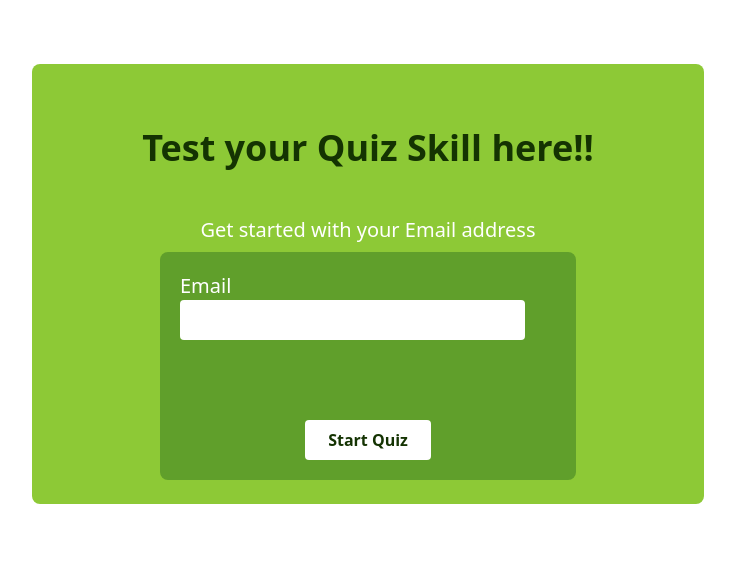
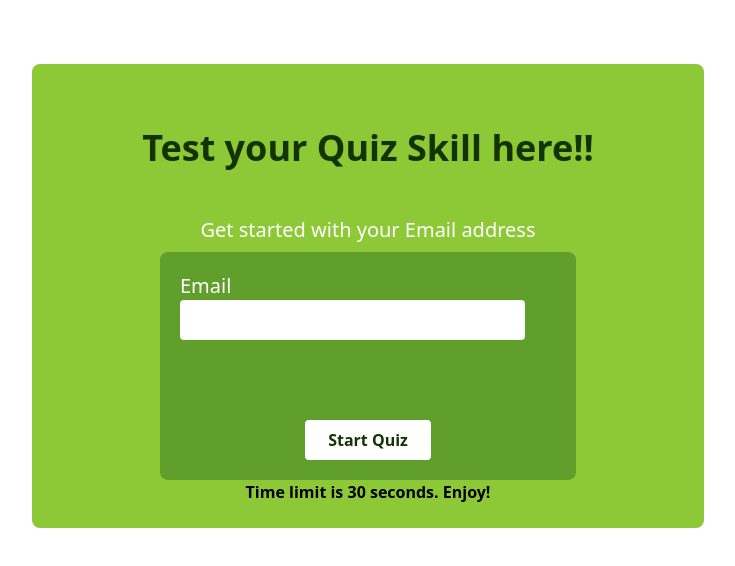
Before and after one commit to dimpleshakrawar/Quiz-webapp, a React (Vite) app: page / in a window 1280 px wide. Shown: the top 566 px of the page, without its empty margins (272-1007 px from the left). Built offline with nearby package versions, Linux system fonts and the light colour scheme.

Commit message:
savedlast

```diff
--- a/src/pages/home/index.jsx
+++ b/src/pages/home/index.jsx
@@ -31,7 +31,7 @@ const HomeLayout = () => {
             Get started with your Email address
           </h1>
         </div>
-        <form
+        <div
           className="bg-lightGreen p-5 rounded-lg w-2/3 "
           onSubmit={submitHandler}
         >
@@ -53,7 +53,10 @@ const HomeLayout = () => {
               Start Quiz
             </button>
           </div>
-        </form>
+        </div>
+        <p className="font-bold text-center">
+          Time limit is 30 seconds. Enjoy!
+        </p>
       </div>
     </div>
   );
```
